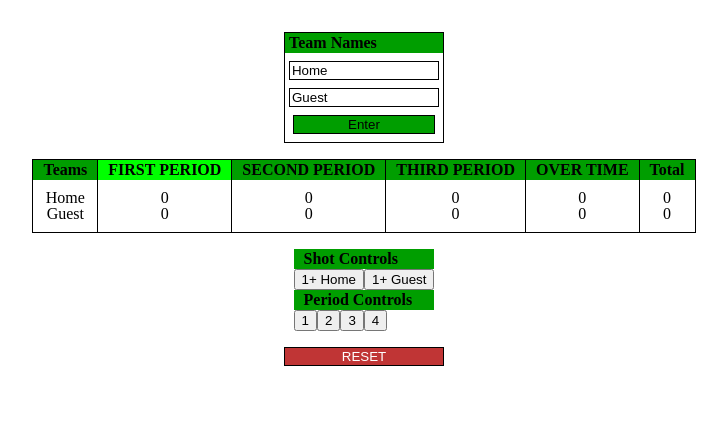
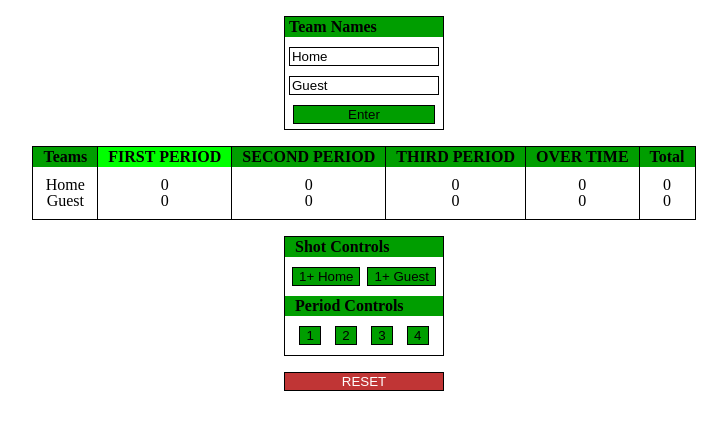
Before and after one commit to DerekPixel/hockey-shot-clock, a React (Create React App) app: page / in a window 1280 px wide. Shown: the top 430 px of the page, without its empty margins (276-1003 px from the left). Built offline with nearby package versions, Linux system fonts and the light colour scheme.

Commit message:
added shotgirdcontrols styles

```diff
--- a/src/App.css
+++ b/src/App.css
@@ -62,9 +62,8 @@ box-sizing: border-box;
 
 .App {
   align-items: center;
-  display: flex;
   flex-direction: column;
-  padding-top: 2rem;
+  padding-top: 1rem;
   height: 100vh;
 }
 
@@ -80,6 +79,16 @@ Generic Classes
 
 .flex {
   display: flex;
+}
+
+.green-btn {
+  border: 1px solid black;
+  background-color: hsl(120, 100%, 31%);
+}
+
+.green-btn:hover {
+  background-color: hsl(120, 100%, 50%);
+  cursor: pointer;
 }
 
 /*
@@ -99,13 +108,13 @@ TeamNameInputs
   color: black;
   background-color: hsl(120, 100%, 31%);
   font-weight: bold;
-  margin-bottom: 0.5rem;
+  margin-bottom: 0.3125rem;
   padding: 0.125rem 0.250rem;
   width: 100%;
 }
 
 .input-container > input {
-  margin-bottom: 0.5rem;
+  margin: 0.3125rem 0;
 }
 
 .input-container > input[type='text'] {
@@ -114,18 +123,11 @@ TeamNameInputs
 }
 
 .team-names-submit-btn {
-  border: 1px solid black;
-  background-color: hsl(120, 100%, 31%);
   width: 90%;
 }
 
 .team-names-submit-btn:focus {
   outline-color: red;
-}
-
-.team-names-submit-btn:hover {
-  background-color: hsl(120, 100%, 50%);
-  cursor: pointer;
 }
 
 /*
@@ -250,6 +252,28 @@ ShotsGrid
 
 /*
 ==================================
+Shots Grid Controls
+==================================
+*/
+
+.shot-grid-controls {
+  border: 1px solid black;
+  width: 10rem;
+}
+
+.add-shots {
+  justify-content: space-evenly;
+  margin: 0.625rem 0;
+}
+
+.period-select {
+  justify-content: space-evenly;
+  margin: 0.625rem 0;
+}
+
+
+/*
+==================================
 Reset Button
 ==================================
 */
```
